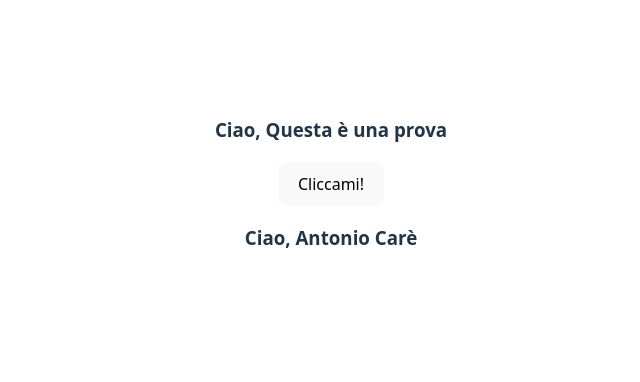
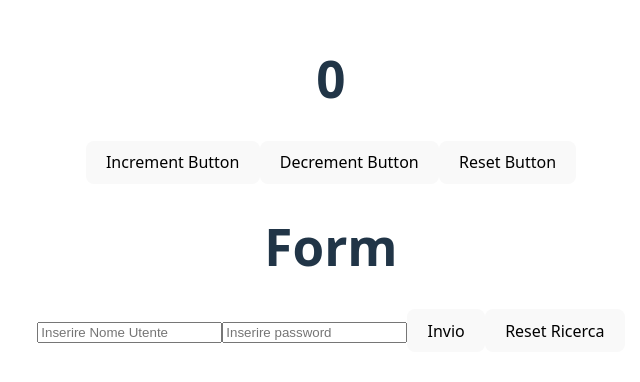
Before and after one commit to AntonioCare/React, a React (Vite) app in the folder esercizi-react/: page / in a window 1280 px wide. Shown: the part 216-598 px from the top of the page, without its empty margins (309-949 px from the left). Built offline with nearby package versions, Linux system fonts and the light colour scheme.

Commit message:
Esercizio custom hooks

```diff
--- a/esercizi-react/src/App.jsx
+++ b/esercizi-react/src/App.jsx
@@ -1,26 +1,44 @@
 import "./App.css";
-import Risultato from "./components/Risultato";
-import Saluto from "./components/saluto";
+import useCounter from "./components/useCounter";
+import useLogin from "./components/useLogin";
+import useGithubUser from "./components/useGithubUser";
 
-function App() {
-  const nome = "Antonio";
-  const cognome = "Carè";
-  const persona = {
-    nome: "Antonio",
-    cognome: "Carè",
-    eta: 23,
-  };
-  function handleClick() {
-    console.log("Sono stato cliccato");
-  }
+function App({ initialValue = 0 }) {
+  const { counter, onIncrement, onDecrement, onReset } =
+    useCounter(initialValue);
+  const {
+    user,
+    onSubmit,
+    username,
+    password,
+    onChangeUser,
+    onChangePass,
+    onResetUs,
+  } = useLogin("");
+  console.log(user);
   return (
     <>
-      <Risultato operazione={handleClick}></Risultato>
-      {persona.eta > 18 ? (
-        <Saluto nome={persona.nome} cognome={persona.cognome}></Saluto>
-      ) : (
-        <h3>Non sei autorizzato</h3>
-      )}
+      <h1>{counter}</h1>
+      <button onClick={onIncrement}>Increment Button</button>
+      <button onClick={onDecrement}>Decrement Button</button>
+      <button onClick={onReset}>Reset Button</button>
+      <h1>Form</h1>
+      <form onSubmit={onSubmit}>
+        <input
+          type="text"
+          value={username}
+          placeholder="Inserire Nome Utente"
+          onChange={onChangeUser}
+        />
+        <input
+          type="password"
+          value={password}
+          placeholder="Inserire password"
+          onChange={onChangePass}
+        />
+        <button type="submit">Invio</button>
+        <button onClick={onResetUs}>Reset Ricerca</button>
+      </form>
     </>
   );
 }
--- a/esercizi-react/src/components/Risultato.jsx
+++ /dev/null
@@ -1,10 +0,0 @@
-import Saluto from "./saluto";
-
-export default function Risultato(props) {
-  return (
-    <>
-      <Saluto nome="Questa è una prova"></Saluto>
-      <button onClick={props.operazione}>Cliccami!</button>
-    </>
-  );
-}
--- a/esercizi-react/src/components/saluto.jsx
+++ /dev/null
@@ -1,7 +0,0 @@
-export default function Saluto(props) {
-  return (
-    <h3>
-      Ciao, {props.nome} {props.cognome}
-    </h3>
-  );
-}
--- /dev/null
+++ b/esercizi-react/src/components/useCounter.jsx
@@ -0,0 +1,22 @@
+import { useState } from "react";
+
+export default function useCounter(initialValue = 0) {
+  const [counter, setCounter] = useState(initialValue);
+
+  function handleIncrement() {
+    setCounter((prev) => prev + 1);
+  }
+  function handleDecrement() {
+    setCounter((prev) => prev - 1);
+  }
+  function handleReset() {
+    setCounter(initialValue);
+  }
+
+  return {
+    counter: counter,
+    onIncrement: handleIncrement,
+    onDecrement: handleDecrement,
+    onReset: handleReset,
+  };
+}
--- /dev/null
+++ b/esercizi-react/src/components/useGithubUser.jsx
@@ -0,0 +1,28 @@
+import { useState } from "react";
+
+export default function useGithubUser(username) {
+  const [data, setData] = useState(null);
+
+  useEffect(() => {
+    fetch(`https://api.github.com/users/${username}`)
+      .then((response) => {
+        return response.json();
+      })
+      .then((json) => {
+        console.log(json);
+        setData(json);
+      });
+  }, [username]);
+
+  return (
+    <div>
+      {data && (
+        <h1>
+          {data.name}
+          {data.login}
+          {<img src={data.avatar_url} />}
+        </h1>
+      )}
+    </div>
+  );
+}
--- /dev/null
+++ b/esercizi-react/src/components/useLogin.jsx
@@ -0,0 +1,34 @@
+import { useState } from "react";
+export default function useLogin() {
+  const [username, setUsername] = useState("");
+  const [password, setPassword] = useState("");
+  const [user, setUser] = useState([]);
+
+  const handleSubmit = (event) => {
+    event.preventDefault();
+    setUser((prevUser) => [...prevUser, username]);
+    setUser((prevPass) => [...prevPass, password]);
+    setUsername("");
+    setPassword("");
+  };
+
+  function onChangeUser(event) {
+    setUsername(event.target.value);
+  }
+  function onChangePass(event) {
+    setPassword(event.target.value);
+  }
+
+  function handleReset() {
+    setUser([]);
+  }
+  return {
+    onSubmit: handleSubmit,
+    username: username,
+    password: password,
+    onChangeUser: onChangeUser,
+    onChangePass: onChangePass,
+    onResetUs: handleReset,
+    user: user,
+  };
+}
```
